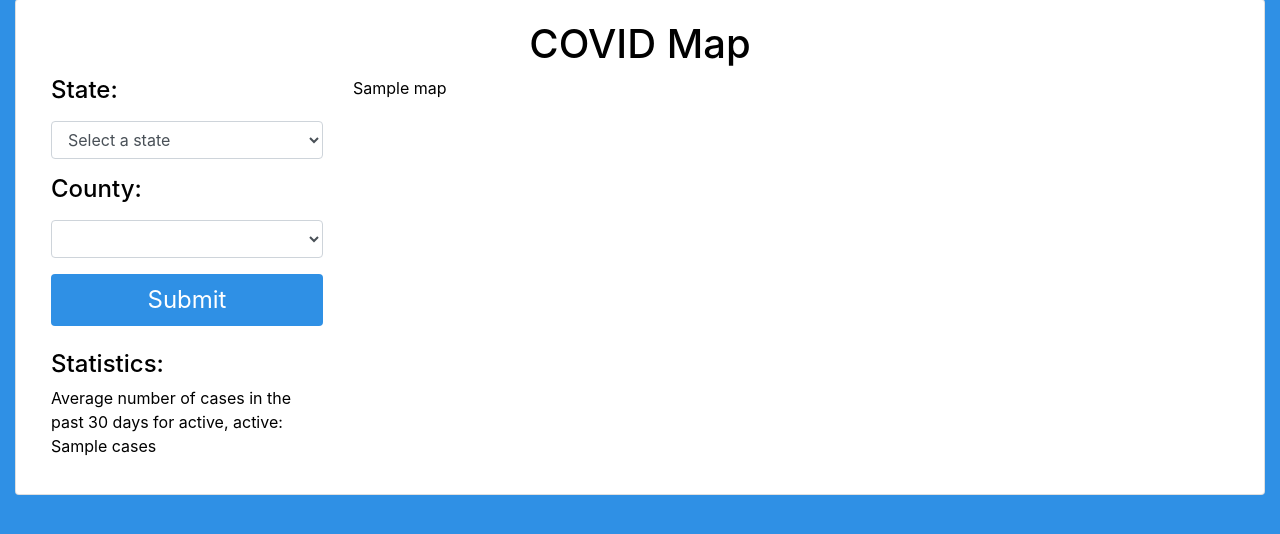
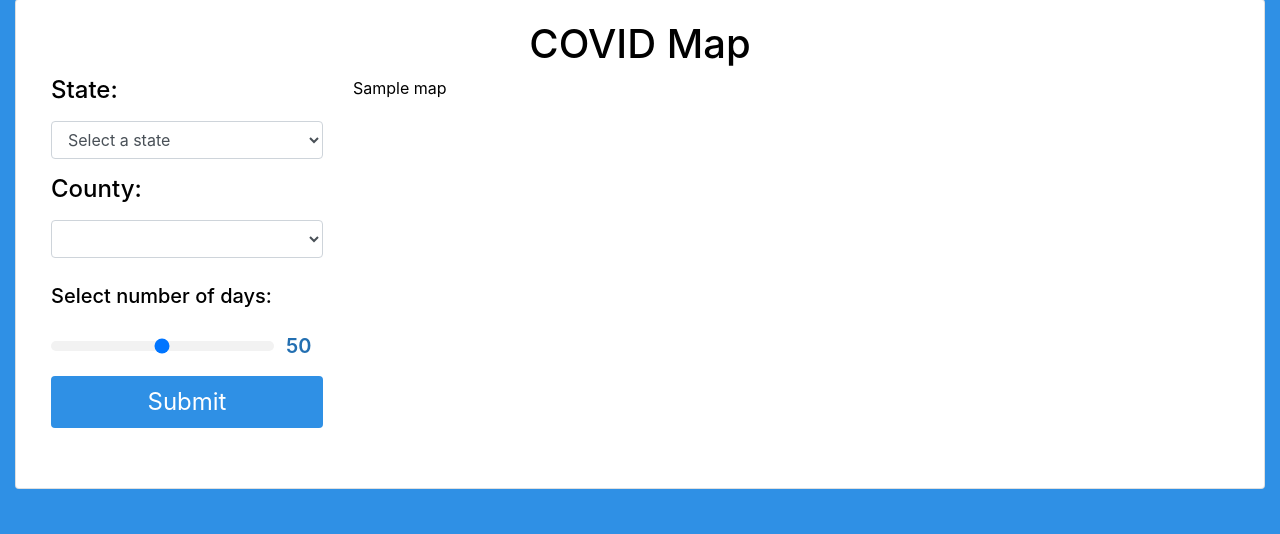
Before and after one commit to QQuispe/COVID-Web-Application, a Flask app: template templates/home.html in a window 1280 px wide. Shown: the part 81-615 px from the top of the page. Run offline with Flask 2, Linux system fonts and the light colour scheme; the template is opened without the code that fills it: most values are stand-ins (such as "Sample title", 1, 10 or a date in 2020); lists and menus that the app fills with data are empty; some libraries are stand-ins or nearby versions.

Commit message:
add slider

```diff
--- a/templates/home.html
+++ b/templates/home.html
@@ -22,12 +22,28 @@
                         <select class="form-control" id="county_name" name="county_name" required></select>
                     </div>
 
+                    <div style="padding-top: 10px;">
+                        <h5>Select number of days:</h5>
+                        <div class="box">
+                            <div class="slider">
+                                <input type="range" min="1" max="100" value="50" steps="1" id="range" name="days">
+                                <div class="value">
+                                    <span id="value"></span>
+                                </div>
+                            </div>
+                        </div>
+                    </div>
+
                     <button class="btn btn-lg btn-block b hover" type="submit" value="submit">Submit</button>
                 </form>
                 &nbsp;
-                <h4>Statistics:</h4>
-                <p>Average number of cases in the past 30 days for {{state_query[1]}}, {{state_query[0]}}: {{ cases }}</p>
-            </div>
+                <div>
+                    <!--<h4>Statistics:</h4>
+                    <p>Average number of cases in the past {{ days }} day(s) for {{state_query[1]}}, {{state_query[0]}}: {{ cases }}</p>
+                    -->
+                    <p>{{ message }}</p>
+                </div>
+                </div>
             <div class="col-md">
                 <div class="top-buffer">
                     <!--The div element for the map -->
@@ -38,4 +54,18 @@
         </div>
     </div>
 </div>
+<script>
+    var slider = document.getElementById("range");
+    var output = document.getElementById("value");
+    output.innerHTML = slider.value;
+    slider.oninput = function () {
+        output.innerHTML = this.value;
+    }
+    slider.addEventListener("")
+    slider.addEventListener("input", function () {
+        var x = slider.value;
+        var color = 'blue';
+        slider.style.background = color;
+    })
+</script>
 {% endblock content %}
```
